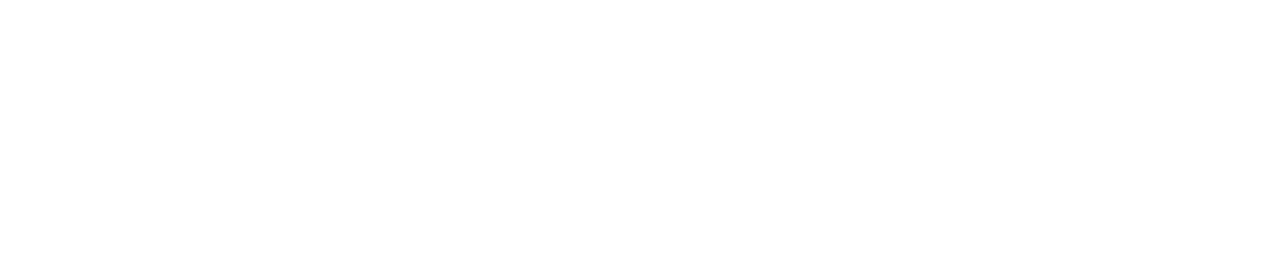
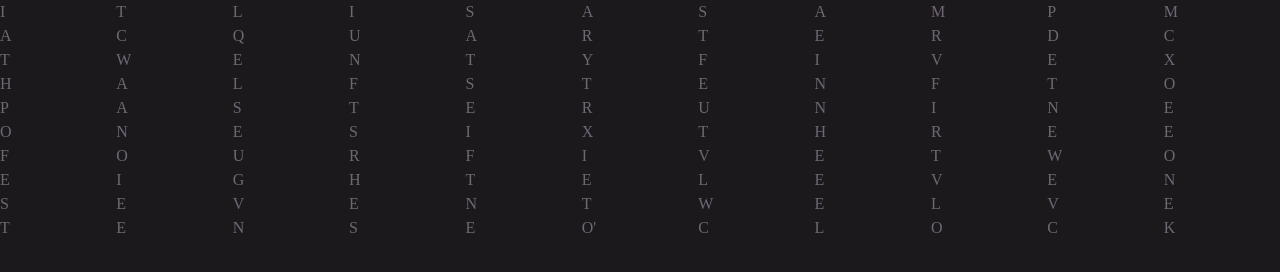
Before and after one commit to danieltalhaug/qlocktwo, a plain HTML site: page index.html in a window 1280 px wide. Drawn offline with Linux system fonts and the light colour scheme.

Commit message:
Render letters on page

```diff
--- a/css/stylesheet.css
+++ b/css/stylesheet.css
@@ -0,0 +1,35 @@
+/*
+* Variables
+*/
+:root {
+    --main-background-color: #1b191c;
+    --clock-background-color: #1b191c;
+    --letter-background-color: #1b191c;
+    --letter-color: #706774;
+    --letter-active-color: #efe0f7;
+}
+
+/*
+* General
+*/
+
+body {
+    background-color: var(--main-background-color);
+}
+
+/*
+* Clock
+*/
+#clock {
+    display: grid;
+    grid-template-columns: repeat(11, 1fr);
+    background-color: var(--clock-background-color);
+}
+
+#clock .letter {
+    color: var(--letter-color);
+}
+
+#clock .active {
+    color: var(--letter-active-color);
+}
--- a/index.html
+++ b/index.html
@@ -17,6 +17,7 @@
         <!--[if lt IE 7]>
             <p class="browsehappy">You are using an <strong>outdated</strong> browser. Please <a href="#">upgrade your browser</a> to improve your experience.</p>
         <![endif]-->
+        <main id="clock"></main>
         <script type="module" src="js/app.js" async defer></script>
     </body>
 </html>
--- a/js/app.js
+++ b/js/app.js
@@ -1 +1,20 @@
 import {clockLetters} from './letters.js';
+
+const renderLetters = (letters) => {
+    const clock = document.getElementById("clock");
+
+    letters.forEach(letter => {
+        const letterElement = document.createElement('div');
+        const letterContent = document.createTextNode(letter.letter);
+
+        // Adds the classes from the class array
+        for(let i = 0; i < letter.class.length; i++) {
+            letterElement.classList.add(letter.class[i]);
+        }
+
+        letterElement.appendChild(letterContent);
+        clock.appendChild(letterElement);
+    });
+};
+
+renderLetters(clockLetters());
```
